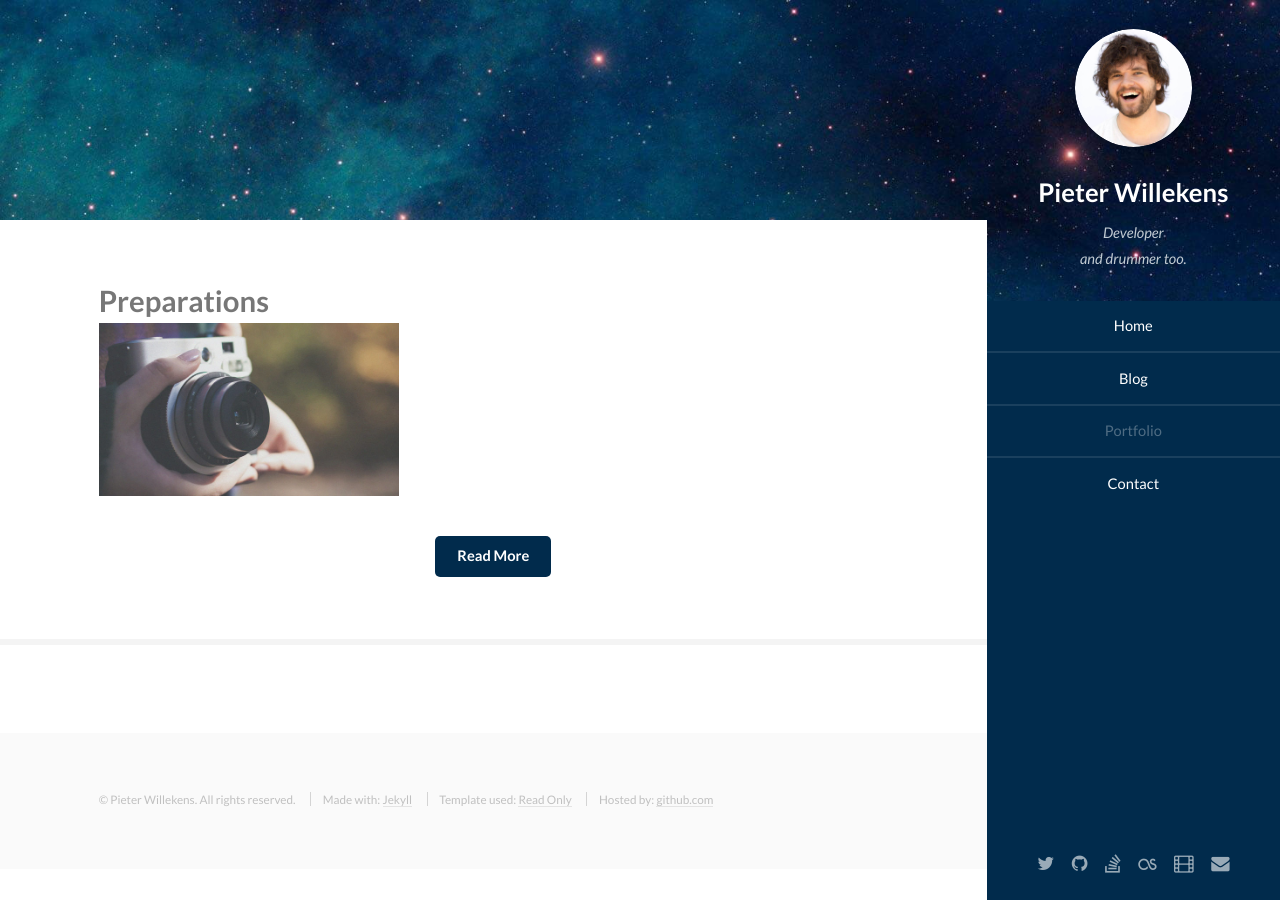
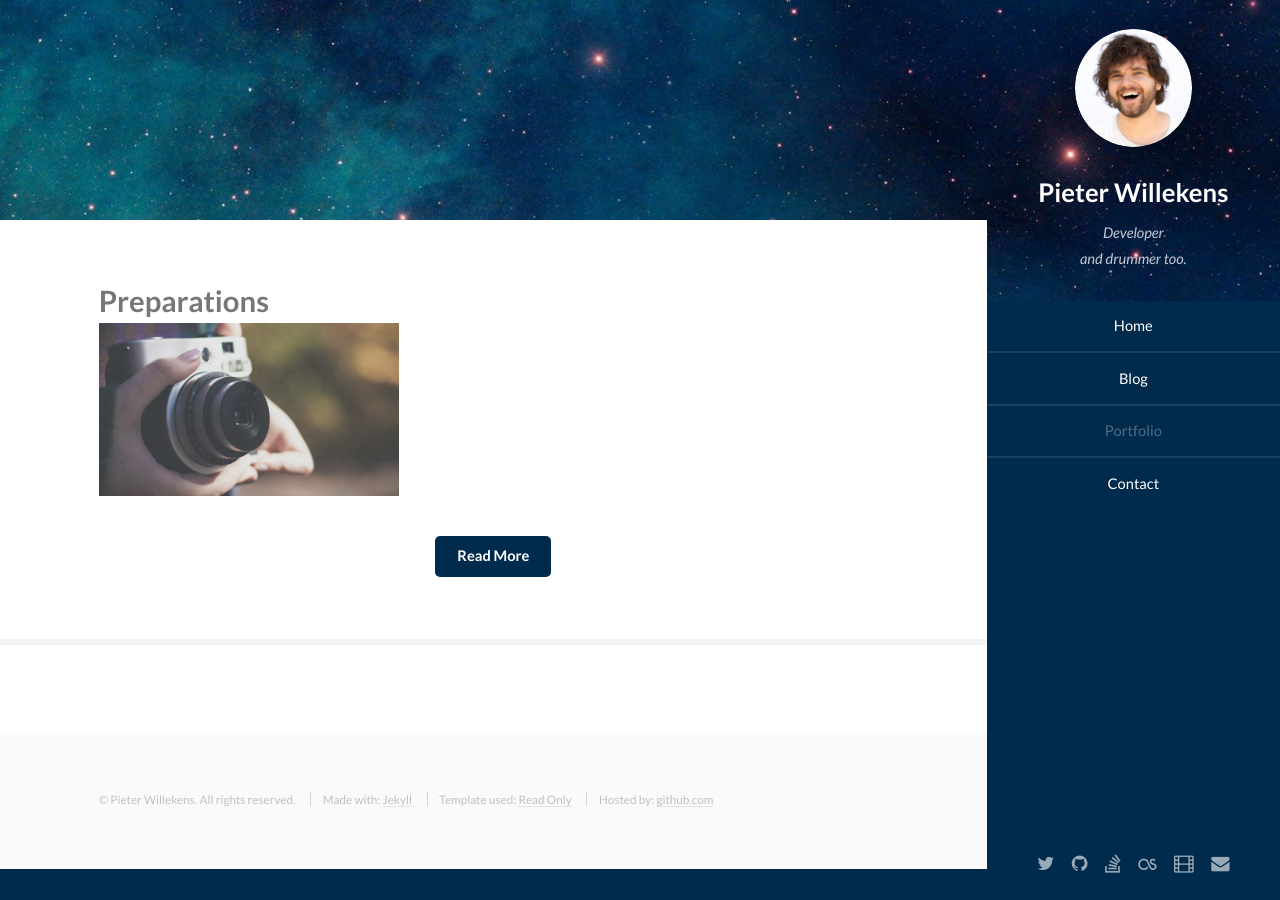
Before and after one commit to pataar/website-archived, a Jekyll site: the page built from portfolio/index.html, in a window 1280 px wide. Built offline with Jekyll 4.4.1, drawn with Linux system fonts in a browser that asks for light colours.

Commit message:
Change default background color

```diff
--- a/_sass/_base.scss
+++ b/_sass/_base.scss
@@ -8,7 +8,7 @@ $size-header: 23em;
 /* Basic */
 
 	body {
-		background: $color-bg;
+		background: #012B4C;
 	}
 
 	body, input, select, textarea {
```
